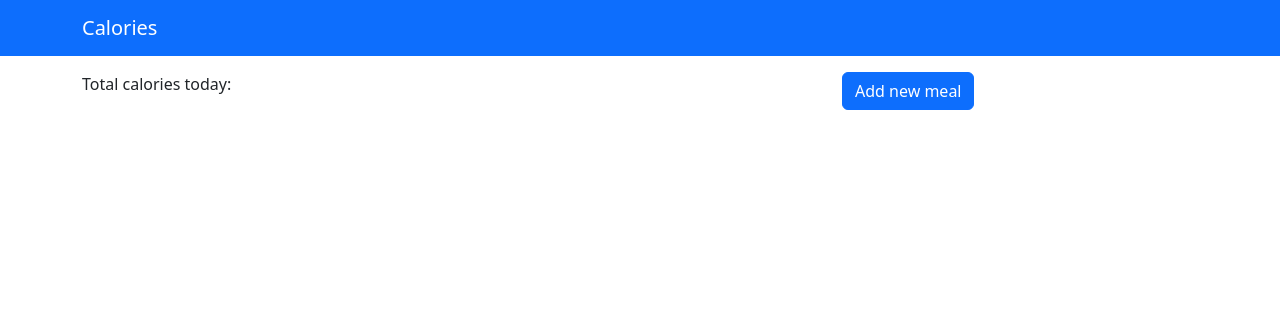
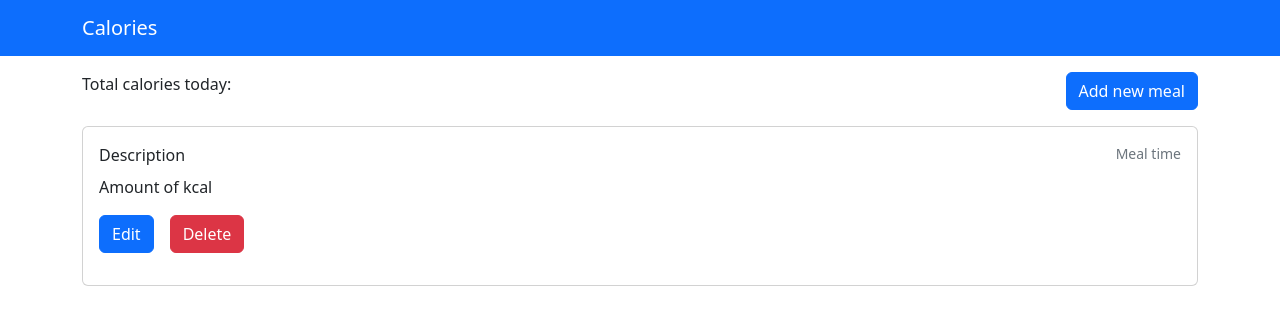
Before and after one commit to AlmazXX/calories, a React (Create React App) app: page / in a window 1280 px wide. Shown: the top 324 px of the page. Built offline with nearby package versions, Linux system fonts and the light colour scheme.

Commit message:
Added Meals comp to Home cont

```diff
--- a/src/containers/Home/Home.tsx
+++ b/src/containers/Home/Home.tsx
@@ -1,15 +1,16 @@
 import { Link } from "react-router-dom";
+import Meals from "../../components/Meal/Meals";
 
 const Home = () => {
   return (
     <>
       <div className="row mt-3">
         <div className="col-8">Total calories today: <strong></strong></div>
-        <div className="col-4">
+        <div className="col-4 text-end">
           <Link to="meal/add" className="btn btn-primary">Add new meal</Link>
         </div>
       </div>
-      <div className="row mt-3"></div>
+      <div className="row mt-3"><Meals/></div>
     </>
   );
 };
```
